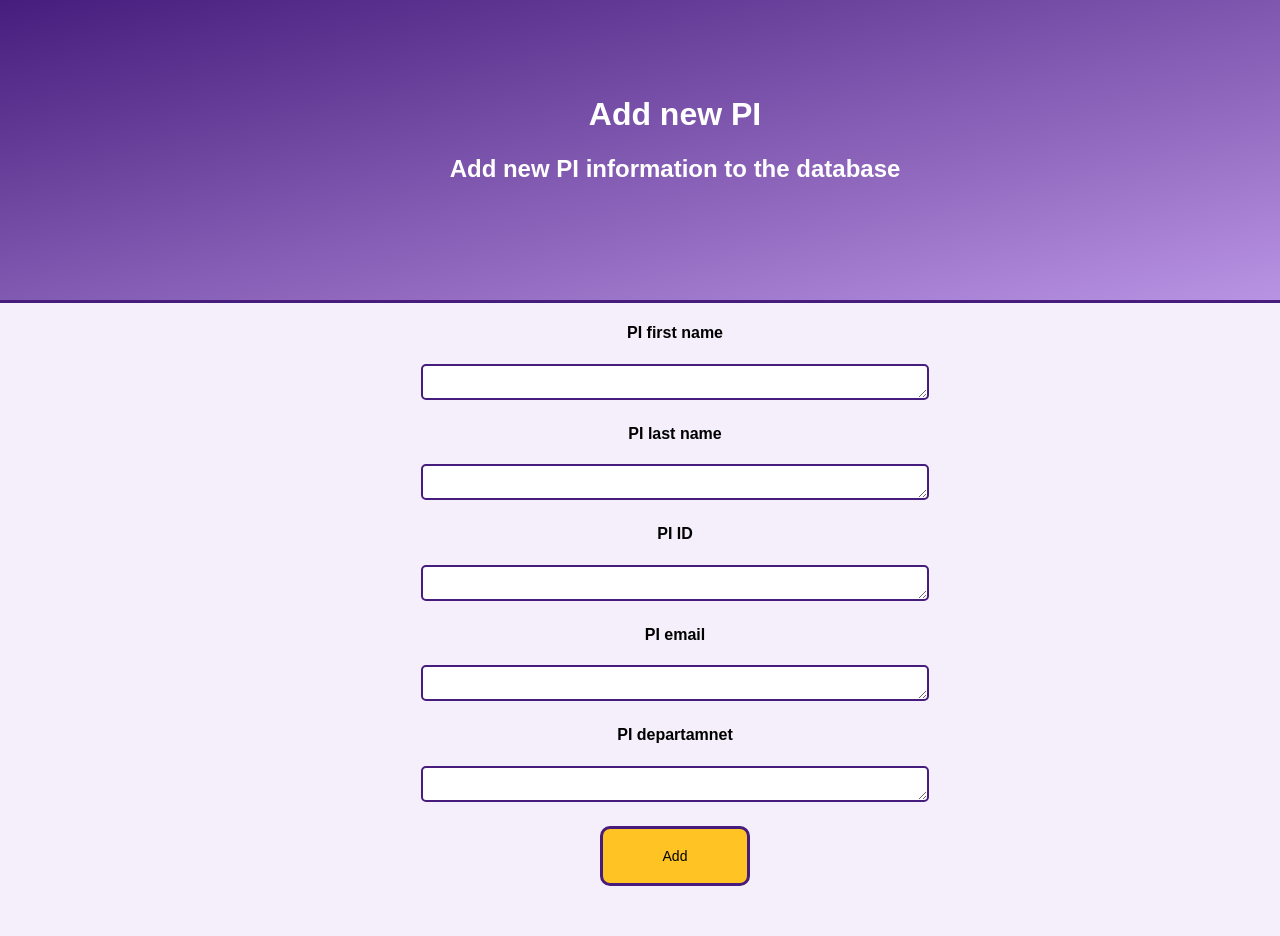
After one commit to LSUHSC-CAIPP-Core-B/CoreSystemsApp, a Flask app: page /add_pi in a window 1280 px wide; the page is wider, and only the part inside the window is pictured. The commit adds this page. Run offline with Flask 3, Linux system fonts and the light colour scheme; a user stored in the database is signed in; tables that the repository leaves empty hold one stand-in row (values such as "Sample post"); some libraries are stand-ins or nearby versions.

Commit message:
started add new pi feature

```diff
--- a/app/CoreB/orders/routes.py
+++ b/app/CoreB/orders/routes.py
@@ -182,3 +182,30 @@ def pilist():
     return response
 
     #return render_template('pi_list.html', data=pagination_users, page=page, per_page=per_page, pagination=pagination, list=list, len=len, str=str)
+
+@bp.route('/add_pi', methods=['GET', 'POST'])
+@login_required(role=["admin"])
+def add_pi():
+    if request.method == 'GET':
+        pi_data = {
+            "PI first name": "",
+            "PI last name": "",
+            "PI ID": "",
+            "PI email": "",
+            "PI departamnet": ""
+        }
+        # use to prevent user from caching pages
+        response = make_response(render_template('add_pi.html', fields = pi_data))
+        response.headers["Cache-Control"] = "no-cache, no-store, must-revalidate" # HTTP 1.1.
+        response.headers["Pragma"] = "no-cache" # HTTP 1.0.
+        response.headers["Expires"] = "0" # Proxies.
+        return response
+
+    elif request.method == 'POST':
+        department = request.form.get('PI Name') or ""
+        # use to prevent user from caching pages
+        response = make_response(redirect(url_for('pi_list.html')))
+        response.headers["Cache-Control"] = "no-cache, no-store, must-revalidate" # HTTP 1.1.
+        response.headers["Pragma"] = "no-cache" # HTTP 1.0.
+        response.headers["Expires"] = "0" # Proxies.
+        return response
--- /dev/null
+++ b/app/templates/add_pi.html
@@ -0,0 +1,32 @@
+<!DOCTYPE html>
+<html lang="en">
+
+    <html>
+        <head>
+            <link rel="stylesheet" type="text/css"
+                href="{{ url_for('static',filename='styles/page_style.css') }}">
+        </head>
+        <body>
+            <div class="header" id="gradheader">
+                <h1 class="header_text">Add new PI</h1>
+                <h2 class="header_text">Add new PI information to the database</h2>
+              </div>
+            <form method="POST" action="/add_pi">
+                {% for key, val in fields.items() %}
+                <div>
+                    <div class="updatediv one">
+                        <h4> {{key}} </h4>
+                    </div>
+                    <div class="updatediv two">
+<!-- Text area is white space sensitive so {{val}} cant have any spacebars before-->
+<textarea name="{{key}}" oninput='this.style.height = "";this.style.height = this.scrollHeight + "px"' onclick='this.style.height = "";this.style.height = this.scrollHeight + "px"'>{{ val }}</textarea>
+                    </div>
+                </div>
+                {% endfor %}
+                <div class="updatediv one">
+                    <button class="updatebutton">Add</button>
+                </div>
+            </form>
+        </body>
+
+    </html>
--- a/app/templates/pi_list.html
+++ b/app/templates/pi_list.html
@@ -9,7 +9,9 @@
     </div>
     <div class="paddingdiv">
       <div class="rowdiv">
-        <div class="columndiv"></div>
+        <div class="columndiv">
+          <a href="/add_pi"><button class="filterbutton"> Add PI </button></a>
+        </div>
         <div class="columndiv">
           <form method="POST" action="/pilist">
             <div class="leftdiv">
```
